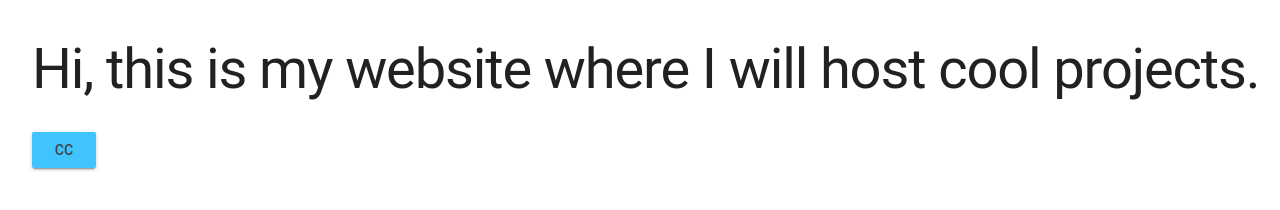
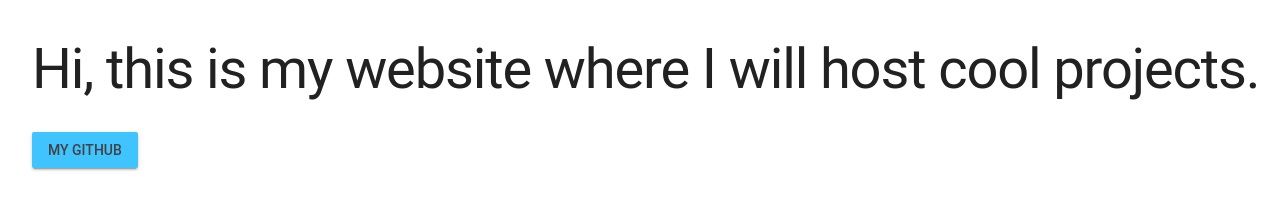
Before and after one commit to anagab/anagab.github.io, a plain HTML site: page index.html in a window 1280 px wide. Shown: the top 210 px of the page. Drawn offline with nearby package versions, Linux system fonts and the light colour scheme.

Commit message:
Update index.html

```diff
--- a/index.html
+++ b/index.html
@@ -25,4 +25,4 @@
                 </style>
                 <h1>Hi, this is my website where I will host cool projects.</h1>
                 <button class="mdl-button mdl-js-button mdl-button--raised mdl-js-ripple-effect mdl-button--accent" onclick="location.href = 'https://github.com/anagab/'">
-CC</button>
+My GitHub</button>
```
